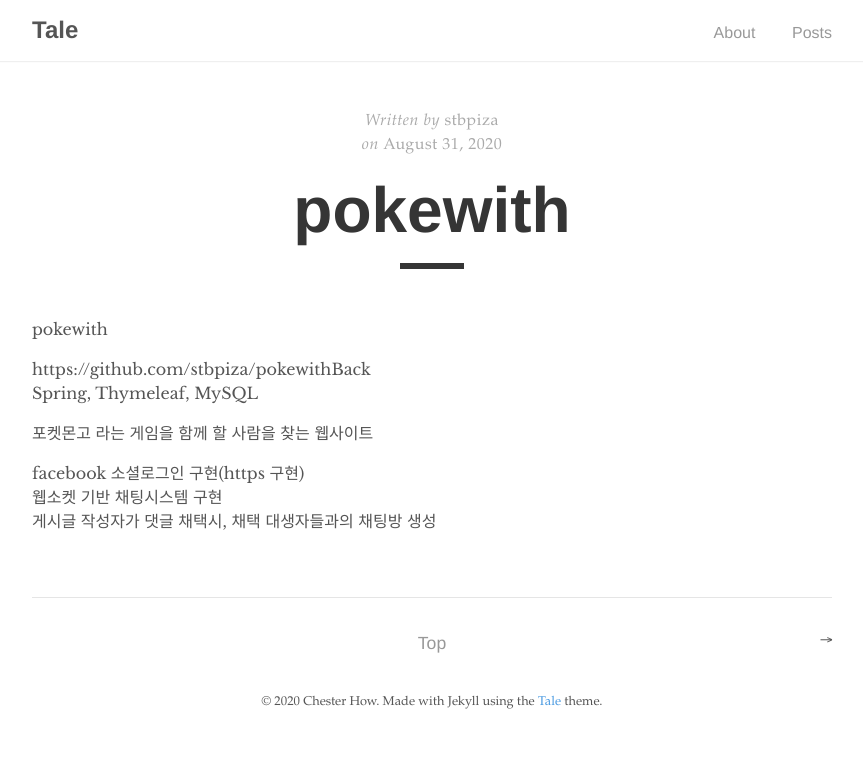
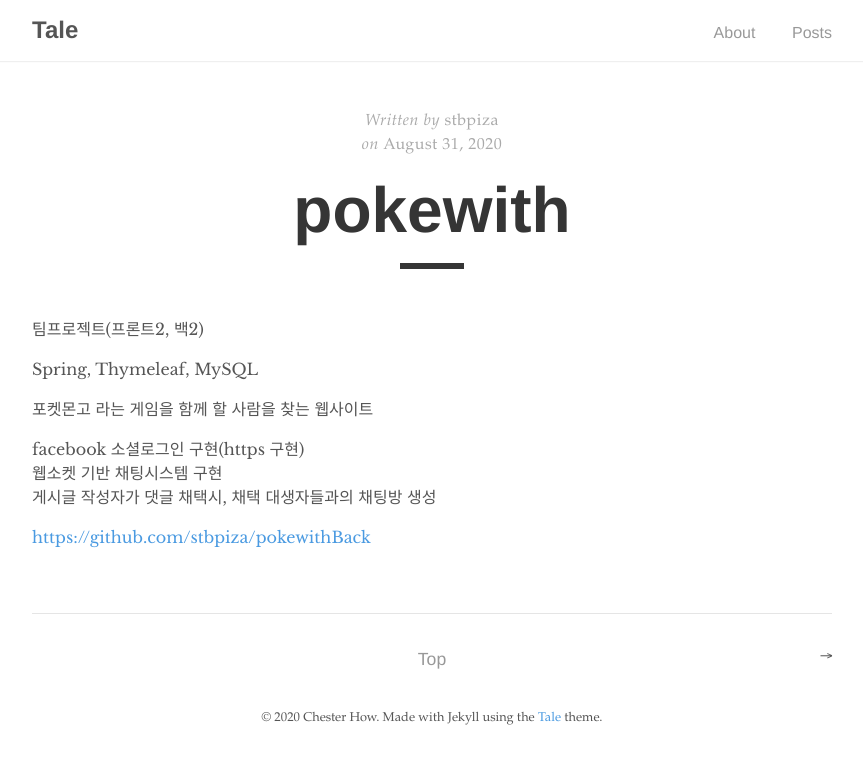
Before and after one commit to stbpiza/stbpiza.github.io, a Jekyll site: the page built from _posts/2020-08-31-pokewith.md, in a window 1280 px wide. Shown: the top 764 px of the page, without its empty margins (208-1071 px from the left). Built offline with Jekyll 4.4.1, drawn with Linux system fonts in a browser that asks for light colours.

Commit message:
Update 2020-08-31-pokewith.md

```diff
--- a/_posts/2020-08-31-pokewith.md
+++ b/_posts/2020-08-31-pokewith.md
@@ -5,14 +5,15 @@ author: "stbpiza"
 ---
 
 
-pokewith
+팀프로젝트(프론트2, 백2)
 
-https://github.com/stbpiza/pokewithBack
 Spring, Thymeleaf, MySQL
-
 
 포켓몬고 라는 게임을 함께 할 사람을 찾는 웹사이트
 
 facebook 소셜로그인 구현(https 구현)
 웹소켓 기반 채팅시스템 구현
 게시글 작성자가 댓글 채택시, 채택 대생자들과의 채팅방 생성
+
+
+<a href="https://github.com/stbpiza/pokewithBack">https://github.com/stbpiza/pokewithBack</a>
```
